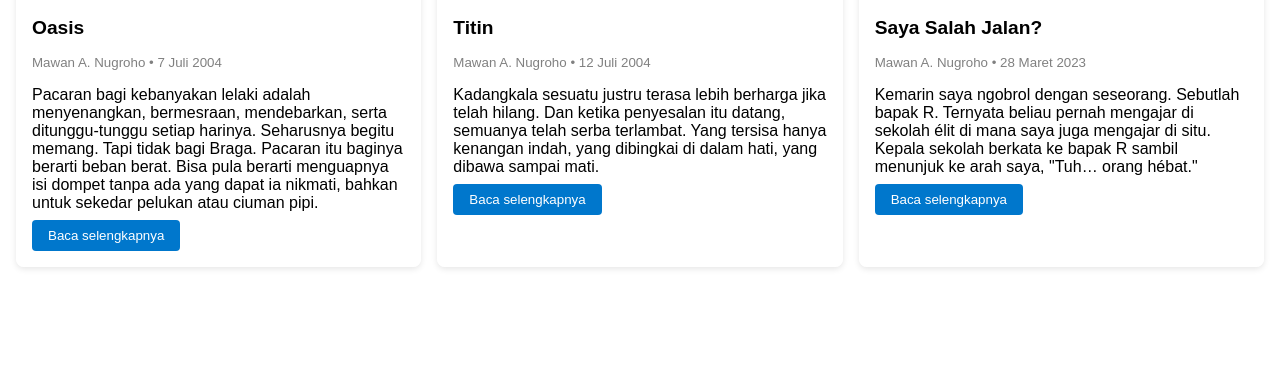
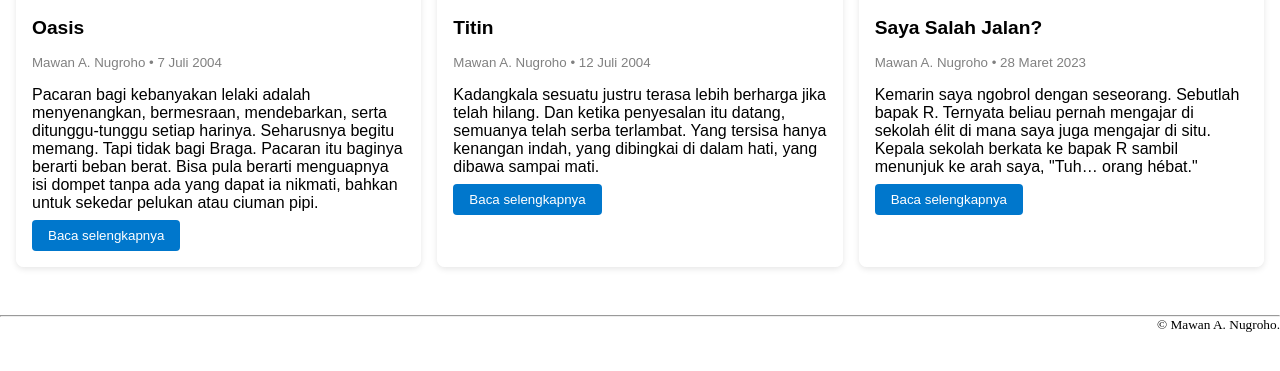
Before and after one commit to mawann/mawan.cms, a plain HTML site: page index.html in a window 1280 px wide. Shown: the part 393-764 px from the top of the page. Drawn offline with Linux system fonts and the light colour scheme.

Commit message:
Update index.html

```diff
--- a/index.html
+++ b/index.html
@@ -115,6 +115,17 @@
     header h1 {
       font-family: "Times New Roman", Times, serif;
     }
+
+    footer {
+      font-family: "Times New Roman", Times, serif;
+      text-align: right;
+      font-size: smaller;
+    }
+
+    footer hr {
+      margin-top: 2rem;
+      margin-bottom: 0;
+    }
   </style>
 </head>
 <body>
@@ -127,6 +138,10 @@
   </header>
   <main id="beranda" class="container"></main>
   <div id="artikel" class="artikel-lengkap" style="display:none;"></div>
+  <footer>
+    <hr>
+    &copy; Mawan A. Nugroho.
+  </footer>
 
   <script>
     const BASE_URL = "https://raw.githubusercontent.com/mawann/mawan.cms/main/";
```
